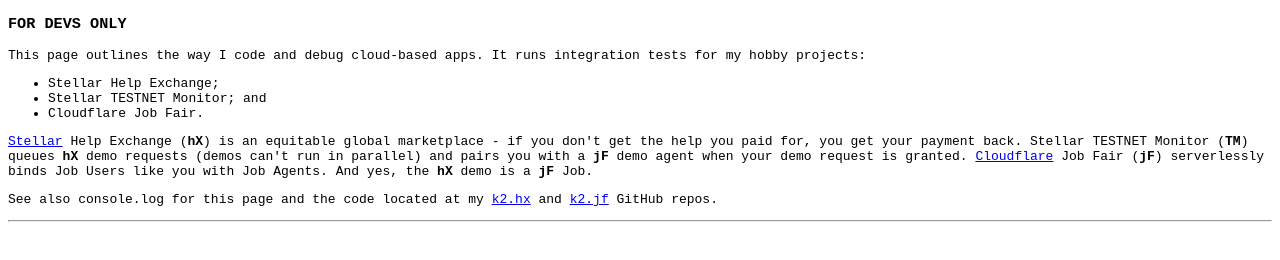
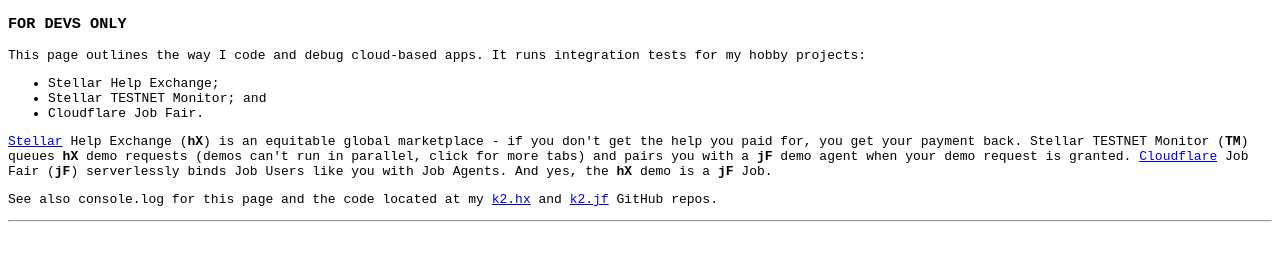
Before and after one commit to didalik/k2.hx, a website: page tm-hbs.html in a window 1280 px wide. Drawn offline with Linux system fonts and the light colour scheme.

Commit message:
Run 1 tab in qa

```diff
--- a/src/demoit/job.js
+++ b/src/demoit/job.js
@@ -231,12 +231,13 @@
           console.error(e)
           process.exit(1);
         }).finally(_ => {
-          console.log('runMonitor trade DONE')
+          console.log('runMonitor trade DONE RESET', process.env.RESET)
         });
 
       // 2. Setup TM timeout.
       //timeoutID = setTimeout(sell, opts.timeoutTM) // FIXME
     } else if (+effect.bought_amount == 2) { // Bob bought 2 MA for 4 XLM
+      console.log('runMonitor trade Bob bought 2 MA for 4 XLM')
       clearTimeout(timeoutID)
       sell(true)
     } else {
--- a/tm-hbs.html
+++ b/tm-hbs.html
@@ -16,7 +16,7 @@
   <li>Cloudflare Job Fair.</li>
 </ul>
 <p>
-<a href='https://stellar.org/' target='_blank'>Stellar</a> Help Exchange (<b>hX</b>) is an equitable global marketplace - if you don't get the help you paid for, you get your payment back. Stellar TESTNET Monitor (<b>TM</b>) queues <b>hX</b> demo requests (demos can't run in parallel) and pairs you with a <b>jF</b> demo agent when your demo request is granted. <a href='https://www.cloudflare.com/' target='_blank'>Cloudflare</a> Job Fair (<b>jF</b>) serverlessly binds Job Users like you with Job Agents. And yes, the <b>hX</b> demo is a <b>jF</b> Job.
+<a href='https://stellar.org/' target='_blank'>Stellar</a> Help Exchange (<b>hX</b>) is an equitable global marketplace - if you don't get the help you paid for, you get your payment back. Stellar TESTNET Monitor (<b>TM</b>) queues <b>hX</b> demo requests (demos can't run in parallel, click <span id='more-tabs'></span> for more tabs) and pairs you with a <b>jF</b> demo agent when your demo request is granted. <a href='https://www.cloudflare.com/' target='_blank'>Cloudflare</a> Job Fair (<b>jF</b>) serverlessly binds Job Users like you with Job Agents. And yes, the <b>hX</b> demo is a <b>jF</b> Job.
 </p>
 <p>
 See also console.log for this page and the code located at my <a href='https://github.com/didalik/k2.hx' target='_blank'>k2.hx</a> and <a href='https://github.com/didalik/k2.jf' target='_blank'>k2.jf</a> GitHub repos.
--- a/tm.mjs
+++ b/tm.mjs
@@ -86,6 +86,7 @@
 reset({ // {{{1
   content: document.getElementById('content1'), handleCtrlC: stopIssuerSign,
 })
+document.getElementById('more-tabs').innerHTML = "<a href='"+location+'>'+"' target='_blank'>here</a>"
 put(`Delivered ${location} on ${Date()} to YOUR_IP_ADDRESS`, '<hr/>')
 
 const id = 'IssuerPK'
```
